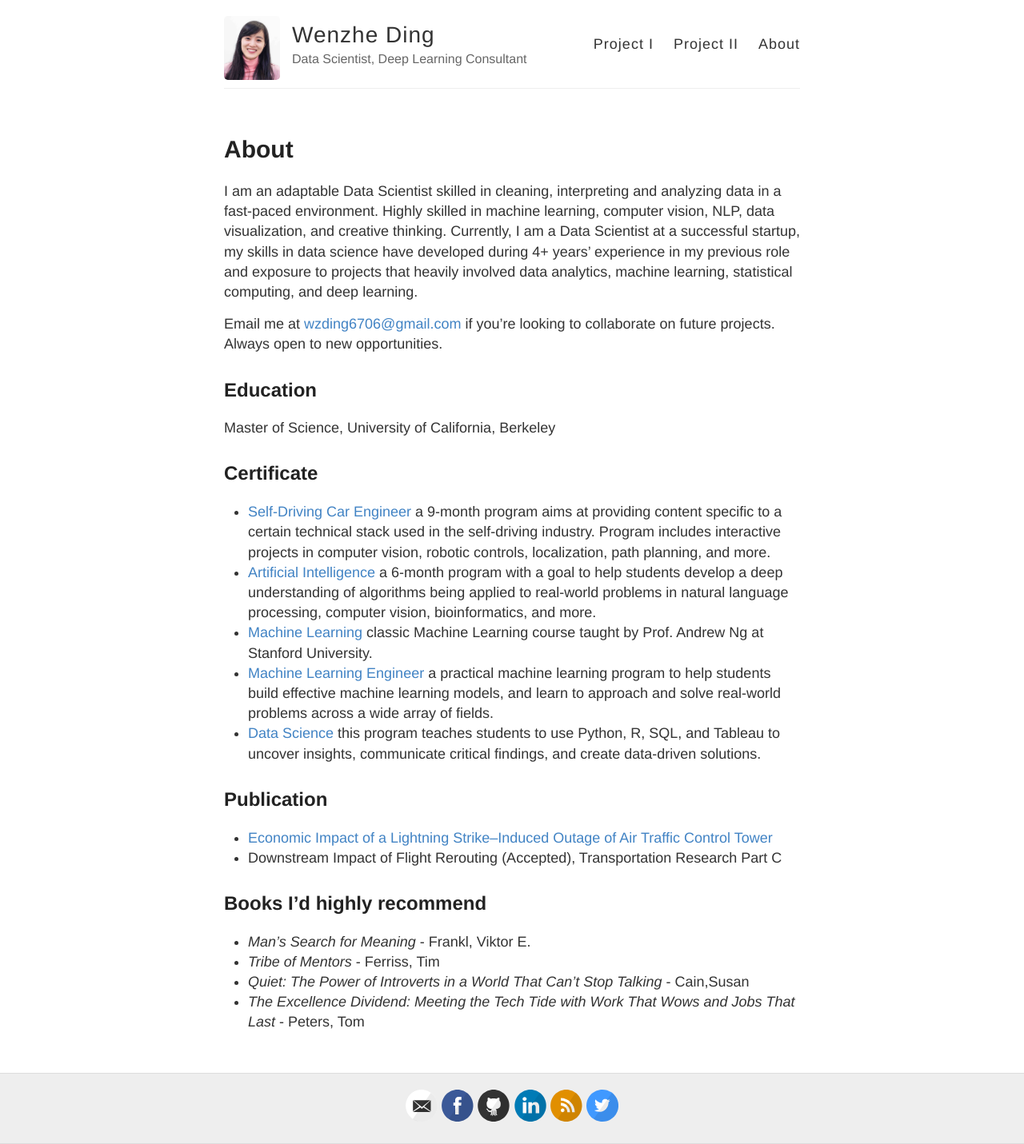
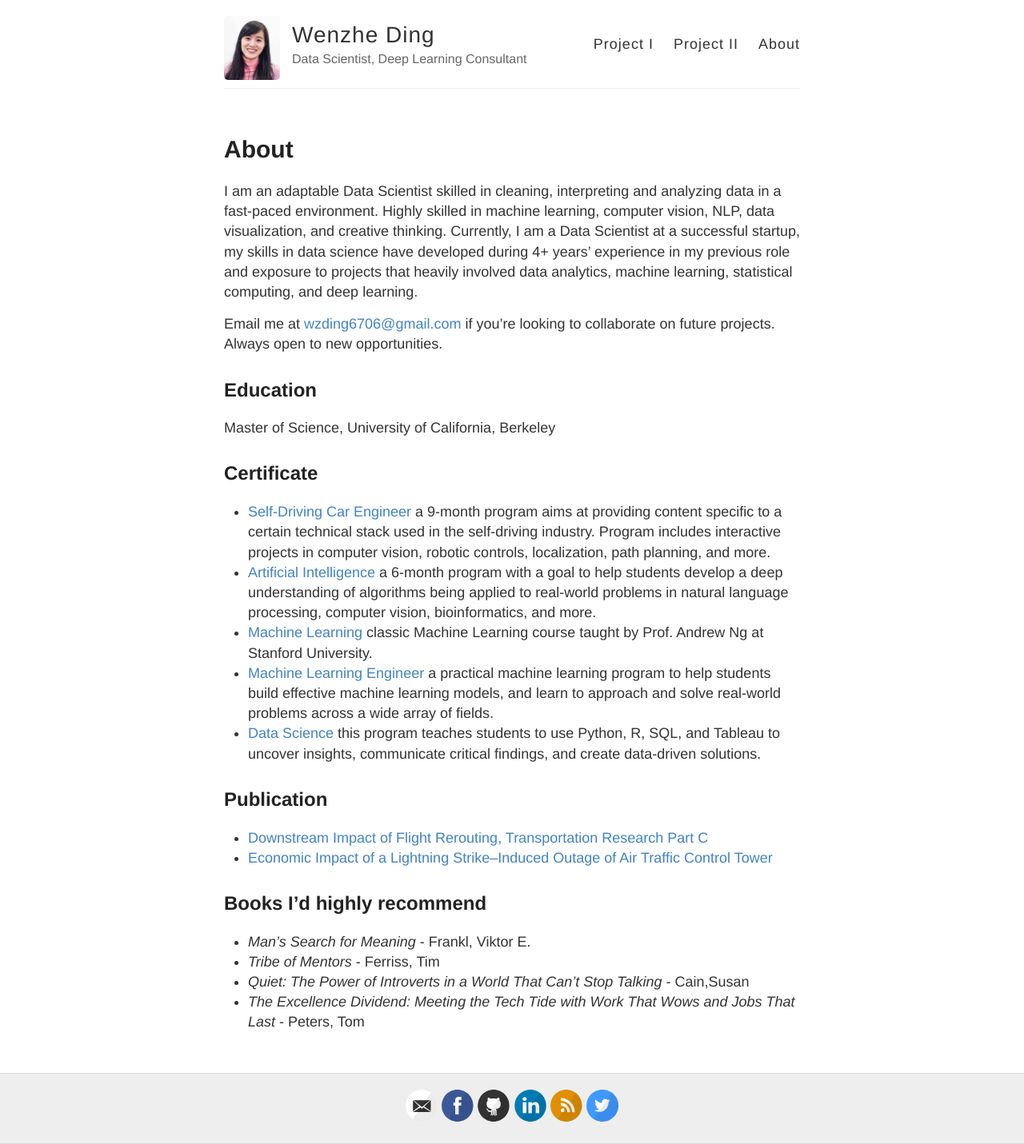
Before and after one commit to wzding/deprecated_wzding.github.io, a Jekyll site: the page built from about.md, in a window 1280 px wide. Shown: the whole page at 80% size. Built offline with Jekyll 4.4.1, drawn with Linux system fonts in a browser that asks for light colours.

Commit message:
added link

```diff
--- a/about.md
+++ b/about.md
@@ -23,8 +23,8 @@ Master of Science, University of California, Berkeley
 
 ## Publication
 
+* [Downstream Impact of Flight Rerouting, Transportation Research Part C](https://www.sciencedirect.com/science/article/pii/S0968090X18300172){:target="_blank"}
 * [Economic Impact of a Lightning Strike–Induced Outage of Air Traffic Control Tower](https://trrjournalonline.trb.org/doi/pdf/10.3141/2501-10){:target="_blank"}
-* Downstream Impact of Flight Rerouting (Accepted), Transportation Research Part C
 
 ## Books I'd highly recommend
 * *Man's Search for Meaning* - Frankl, Viktor E.
```
